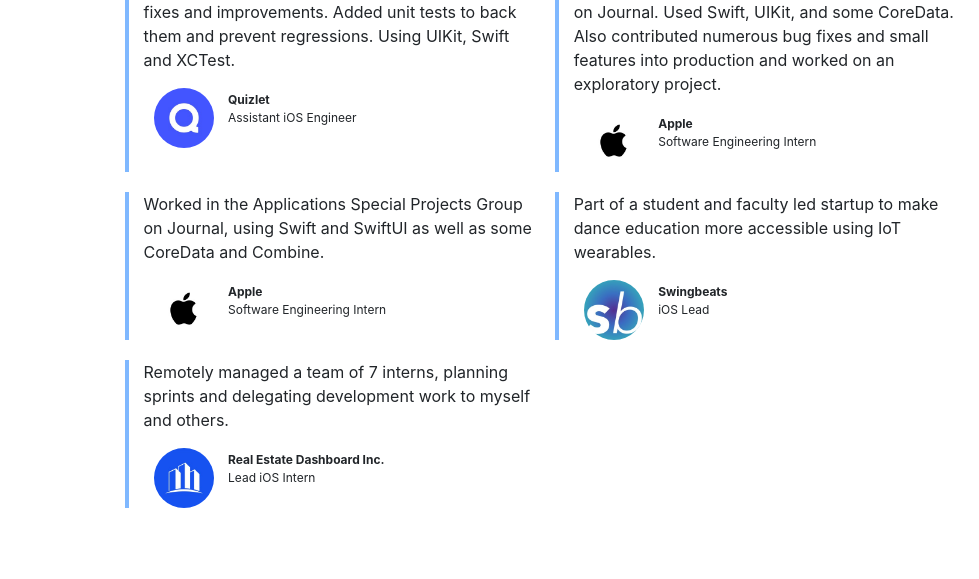
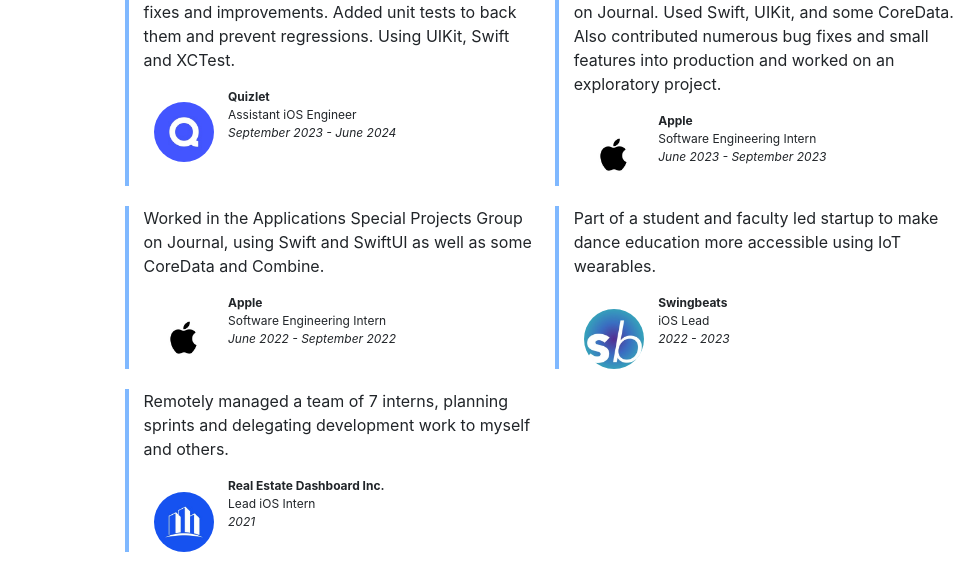
Before and after one commit to gryder8/Portfolio-Website, a Svelte app: page / in a window 1280 px wide. Shown: the part 1841-2420 px from the top of the page, without its empty margins (53-1032 px from the left). Built offline with nearby package versions, Linux system fonts and the light colour scheme.

Commit message:
Add dates to experience

```diff
--- a/src/Components/Experience/Experience.svelte
+++ b/src/Components/Experience/Experience.svelte
@@ -20,6 +20,8 @@
                         <b>{list.NAME}</b>
                         <br />
                         {list.DESIGNATION}
+                        <br />
+                        <i>{list.DATE}</i>
                     </p>
                 </div>
             {/each}
--- a/src/Data/data.js
+++ b/src/Data/data.js
@@ -80,35 +80,40 @@ const EXPERIENCE_DATA = {
                 "Working as an iOS Assistant, contributing small bug fixes and improvements. Added unit tests to back them and prevent regressions. Using UIKit, Swift and XCTest.",
             IMAGE_URL: "images/quizlet-logo.jpeg",
             NAME: "Quizlet",
-            DESIGNATION: "Assistant iOS Engineer"
+            DESIGNATION: "Assistant iOS Engineer",
+            DATE: "September 2023 - June 2024"
         },
         {
             DESCRIPTION:
                 "Worked in the Applications Special Projects Group on Journal. Used Swift, UIKit, and some CoreData. Also contributed numerous bug fixes and small features into production and worked on an exploratory project.",
             IMAGE_URL: "images/apple-logo.jpeg",
             NAME: "Apple",
-            DESIGNATION: "Software Engineering Intern"
+            DESIGNATION: "Software Engineering Intern",
+            DATE: "June 2023 - September 2023"
         },
         {
             DESCRIPTION:
                 "Worked in the Applications Special Projects Group on Journal, using Swift and SwiftUI as well as some CoreData and Combine.",
             IMAGE_URL: "images/apple-logo.jpeg",
             NAME: "Apple",
-            DESIGNATION: "Software Engineering Intern"
+            DESIGNATION: "Software Engineering Intern",
+            DATE: "June 2022 - September 2022"
         },
         {
             DESCRIPTION:
                 "Part of a student and faculty led startup to make dance education more accessible using IoT wearables.",
             IMAGE_URL: "images/swing-beats-icon.jpeg",
             NAME: "Swingbeats",
-            DESIGNATION: "iOS Lead"
+            DESIGNATION: "iOS Lead",
+            DATE: "2022 - 2023"
         },
         {
             DESCRIPTION:
                 "Remotely managed a team of 7 interns, planning sprints and delegating development work to myself and others.",
             IMAGE_URL: "images/real-estate-logo.jpeg",
             NAME: "Real Estate Dashboard Inc.",
-            DESIGNATION: "Lead iOS Intern"
+            DESIGNATION: "Lead iOS Intern",
+            DATE: "2021"
         }
     ],
 };
```
